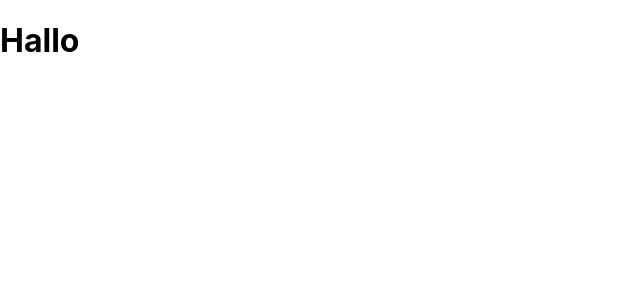
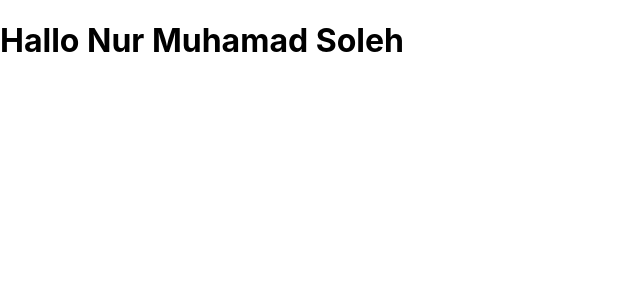
Before and after one commit to nurmuhamadsoleh/deploy, a React (Create React App) app: page / in a window 1280 px wide. Shown: the top 300 px of the page, without its empty margins (0-640 px from the left). Built offline with nearby package versions, Linux system fonts and the light colour scheme.

Commit message:
first commit

```diff
--- a/src/App.js
+++ b/src/App.js
@@ -4,7 +4,7 @@ import "./App.css";
 function App() {
   return (
     <>
-      <h1>Hallo</h1>
+      <h1>Hallo Nur Muhamad Soleh</h1>
     </>
   );
 }
```
